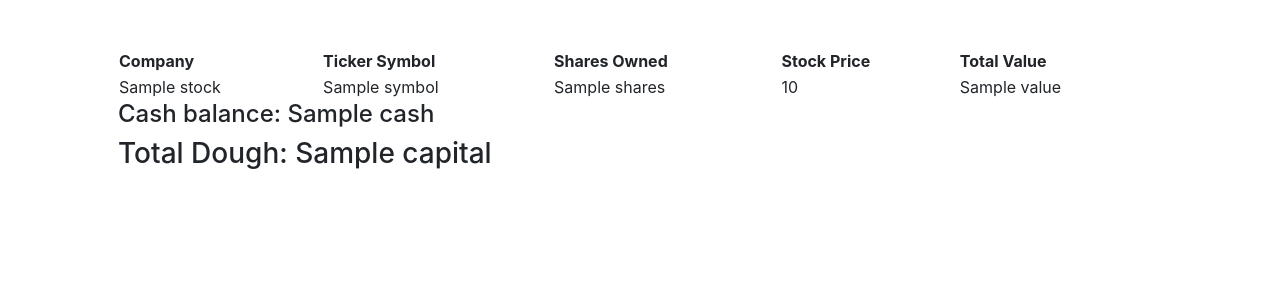
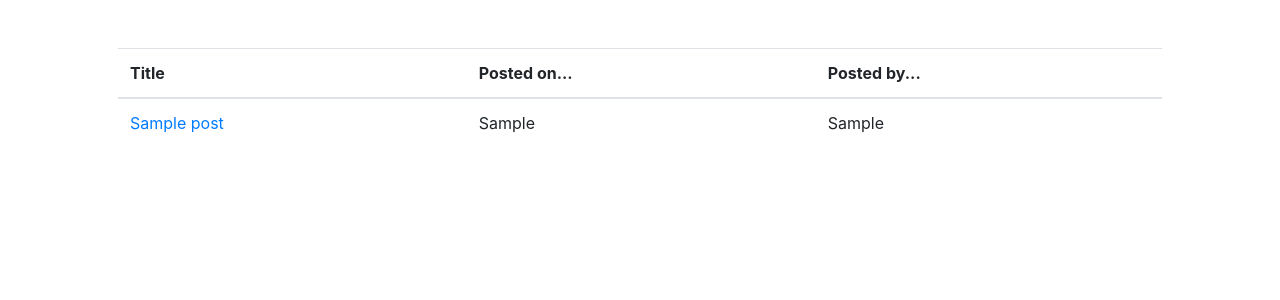
Before and after one commit to jennytram/FinalProject, a Flask app: template templates/index.html in a window 1280 px wide. Shown: the part 66-366 px from the top of the page. Run offline with Flask 2, Linux system fonts and the light colour scheme; the template is opened without the code that fills it: most values are stand-ins (such as "Sample title", 1, 10 or a date in 2020); some libraries are stand-ins or nearby versions.

Commit message:
changed around aesthetics, posts now linked to actual page

```diff
--- a/templates/index.html
+++ b/templates/index.html
@@ -1,42 +1,31 @@
 {% extends "layout.html" %}
 
 {% block title %}
-    Stock portfolio
+    All Posts
 {% endblock %}
 
 {% block main %}
-    <table style="width:100%">
+<table class="table">
+  <thead>
     <tr>
-            <th>Company</th>
-            <th>Ticker Symbol</th>
-            <th>Shares Owned</th>
-            <th>Stock Price</th>
-            <th>Total Value</th>
+      <th scope="col">Title</th>
+      <th scope="col">Posted on...</th>
+      <th scope="col">Posted by...</th>
     </tr>
-        {% for stock in portfolio %}
+  </thead>
+
+  {% for post in posts %}
   <tr>
     <td>
-                    {{ stock["name"] }}
+      <a href='/see_post/{{ post["id"] }}'>{{ post["title"] }}</a>
     </td>
     <td>
-                    {{ stock["symbol"] }}
+      {{ post["dt"] }}
     </td>
     <td>
-                    {{ stock["shares"] }}
-                </td>
-                <td>
-                    {{ stock["price"] }}
-                </td>
-                <td>
-                    {{ stock["value"] }}
+      {{ post["usr_scrnm"] }}
     </td>
   </tr>
   {% endfor %}
 </table>
-    <h4>
-        Cash balance: {{ cash }}
-    </h4>
-    <h3>
-        Total Dough: {{ capital }}
-    </h3>
 {% endblock %}
```
Lines whose indentation alone changed are shown as unchanged.
